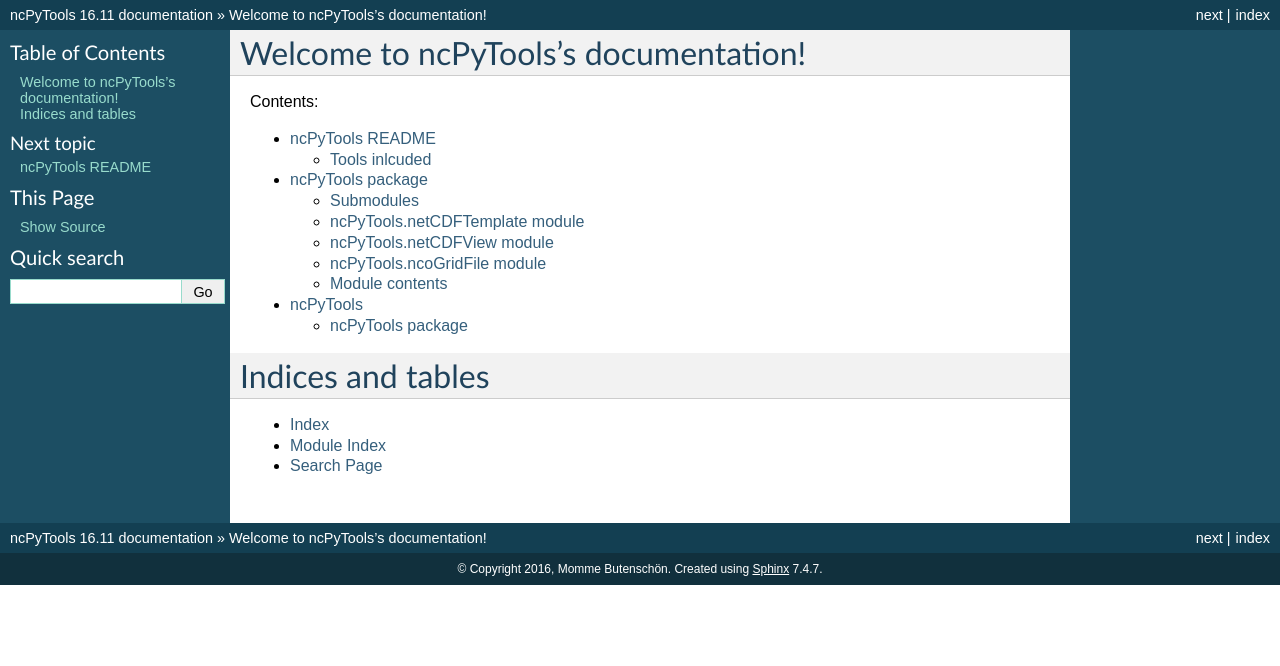
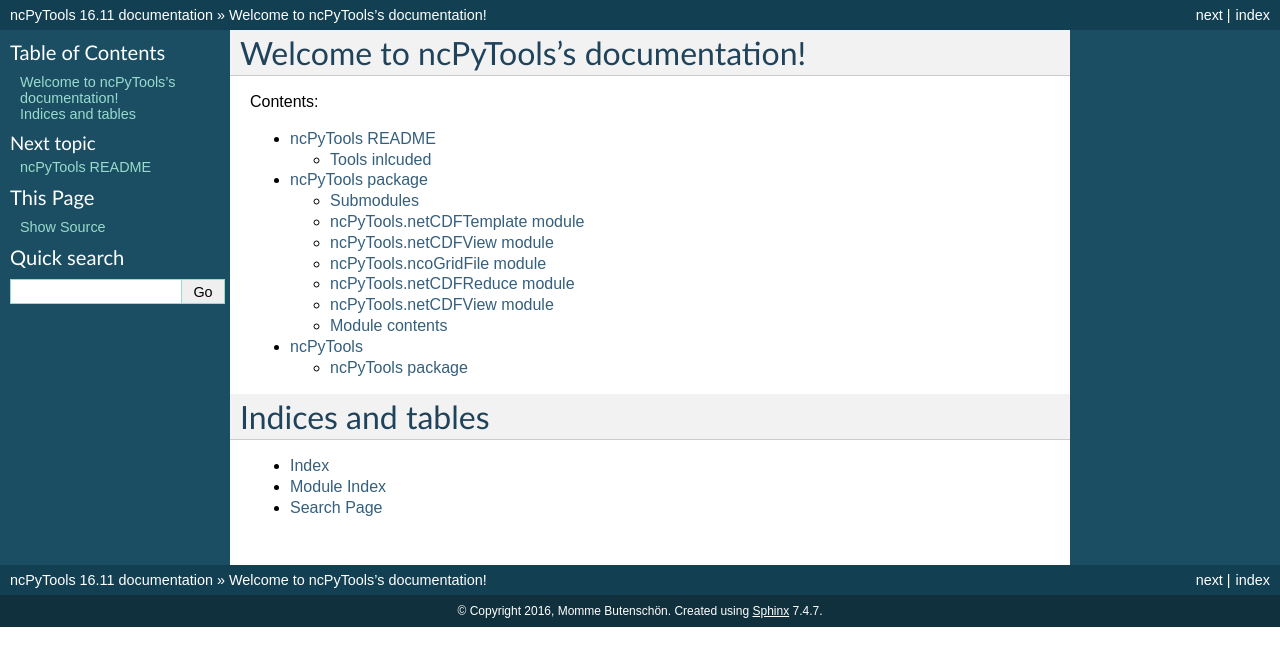
Before and after one commit to mommebutenschoen/ncPyTools, a Sphinx documentation site: the page built from docs/index.rst, in a window 1280 px wide. Shown: the top 666 px of the page. Built offline with Sphinx 7.4.7, drawn with Linux system fonts in a browser that asks for light colours.

Commit message:
Updated documentation strucutre to include netCDFReduce.

```diff
--- a/docs/ncPyTools.rst
+++ b/docs/ncPyTools.rst
@@ -31,8 +31,17 @@
     :special-members:
     :show-inheritance:
 
+ncPyTools.netCDFReduce module
+---------------------------
+
+.. automodule:: ncPyTools.netCDFReduce
+    :members:
+    :undoc-members:
+    :special-members:
+    :show-inheritance:
+
 ncPyTools.netCDFView module
-    ---------------------------
+---------------------------
 
 .. automodule:: ncPyTools.netCDFView
     :members:
```
